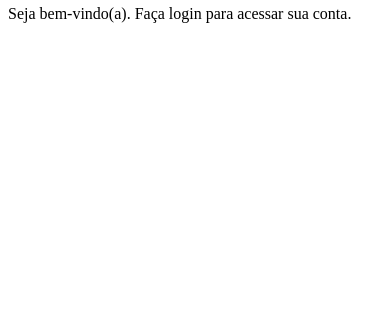
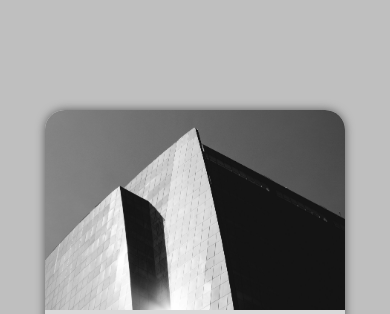
Before and after one commit to Dev-Diogelucasc/Projeto-Login, a plain HTML site: page index.html in a window 390 px wide. Shown: the part 62-376 px from the top of the page. Drawn offline with Linux system fonts and the light colour scheme.

Commit message:
versão Mobile First

```diff
--- a/estilos/style.css
+++ b/estilos/style.css
@@ -8,3 +8,52 @@ Cinza: 595959
 Cinza Cl: bfbfbf
 Branco: d9d9d9
 */
+
+/* Small Device*/
+*{
+    font-family: system-ui, -apple-system, BlinkMacSystemFont, 'Segoe UI', Roboto, Oxygen, Ubuntu, Cantarell, 'Open Sans', 'Helvetica Neue', sans-serif;
+    padding: 0;
+    margin: 0;
+    box-sizing: border-box;
+}
+
+body, html {
+    background-color: #bfbfbf;
+    height: 100vh;
+    width: 100vw;
+}
+
+main {
+    position: relative;
+    height: 100vh;
+    width: 100vw;
+}
+
+section#login {
+    position: absolute;
+    top: 50%;
+    left: 50%;
+    transform: translate(-50%, -50%);
+    overflow: hidden;
+
+    background-color: #d9d9d9;
+    width: 300px;
+    height: 500px;
+    border-radius: 20px;
+    box-shadow: 0px 0px 10px #595959;
+}
+
+section#login > div#imagem {
+    display: block;
+    background-color: #bfbfbf;
+    background-image: url(../imagens/predio.jpg);
+    background-size: cover;
+    background-repeat: no-repeat;
+    background-position: center center;
+    height: 200px;
+}
+
+section#login > div#formulario {
+    display: block;
+    padding: 10px;
+}
--- a/index.html
+++ b/index.html
@@ -16,7 +16,8 @@
                 <h1>Login</h1>
                 <p>Seja bem-vindo(a). Faça login para acessar sua conta.</p>
 
-                <form action="login.php" method="post" autocomplete="on"></form>
+                <form action="login.php" method="post" autocomplete="on"><form>
+
             </div>
         </section>
     </main>
```
